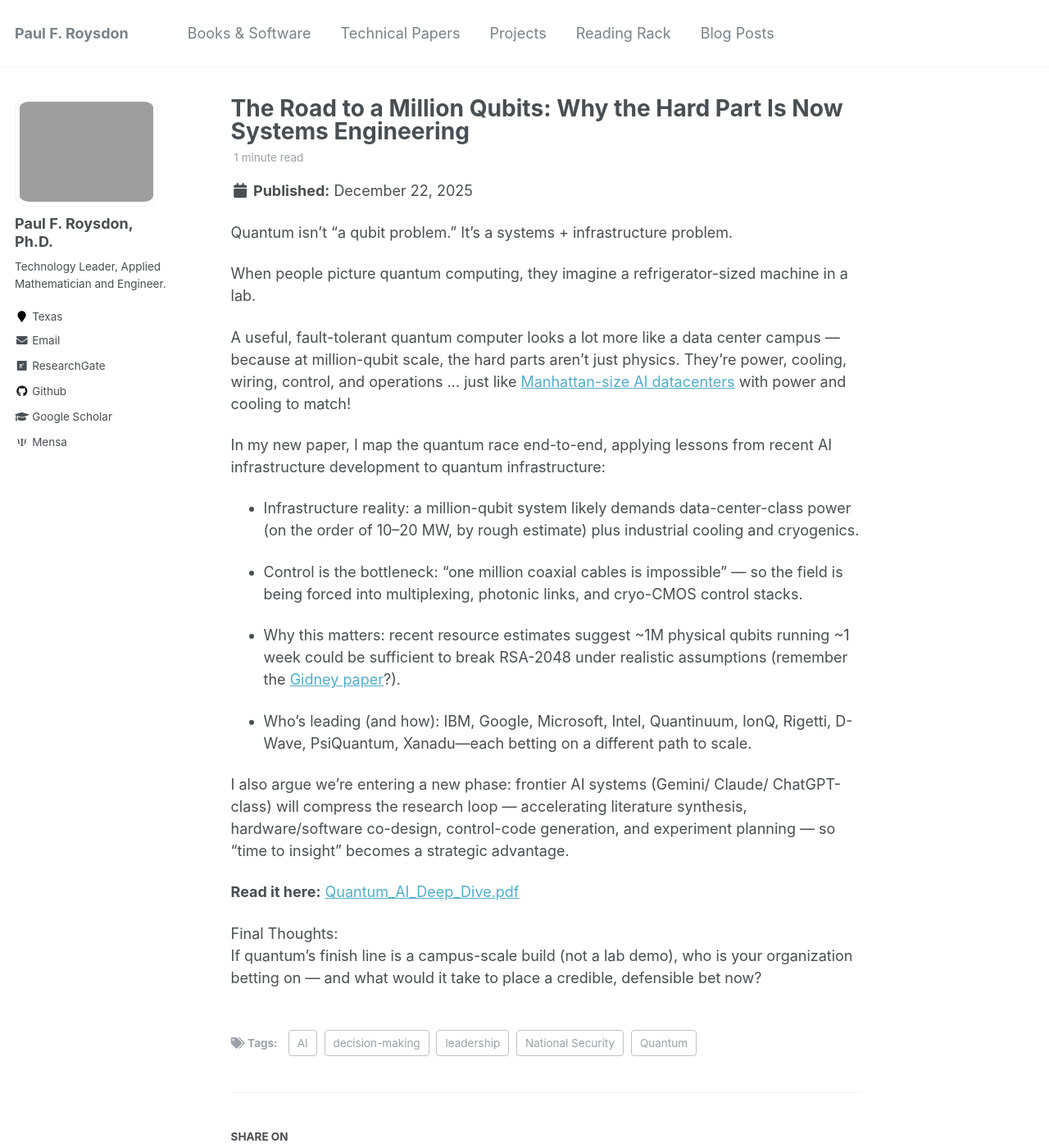
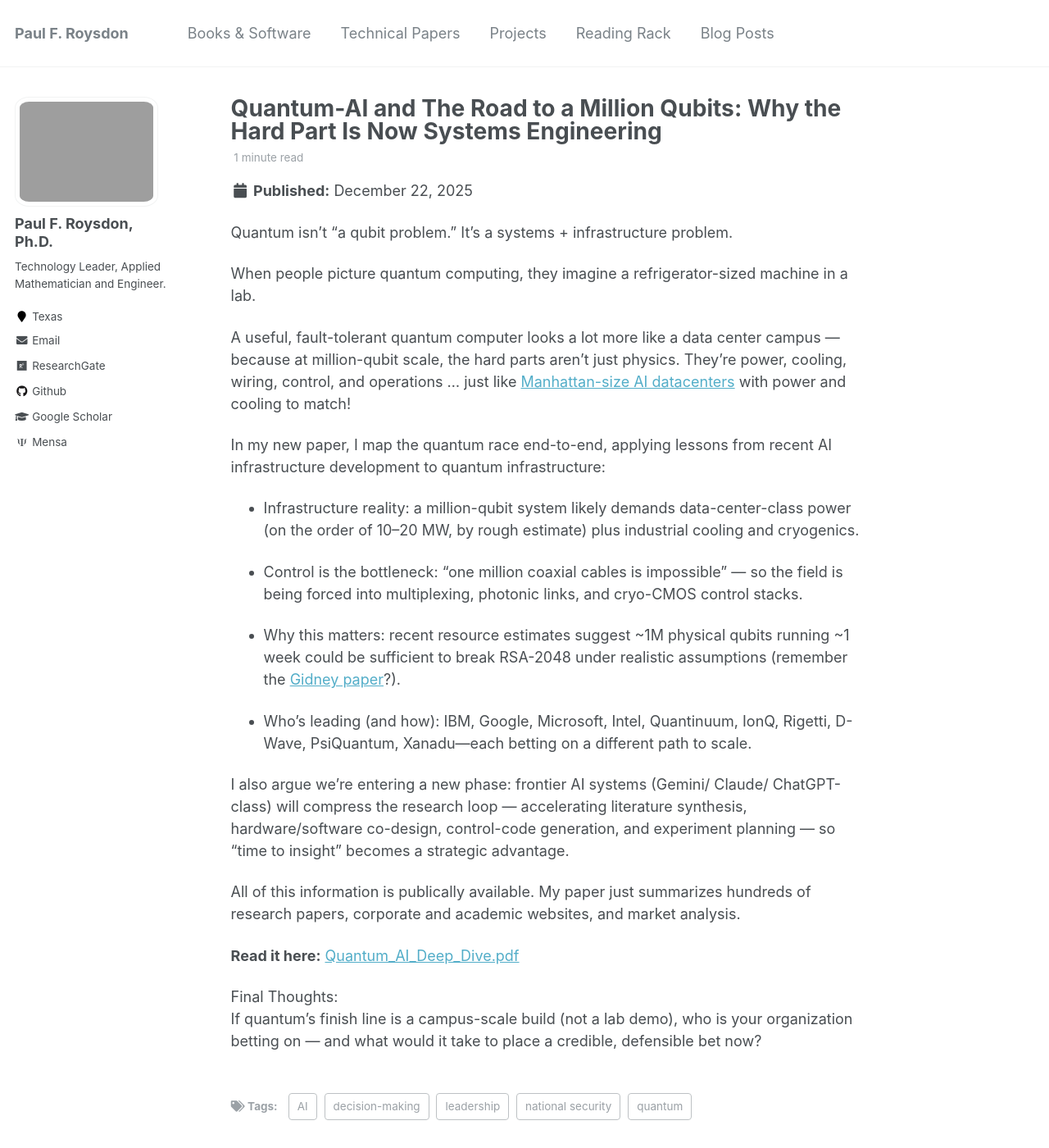
Before and after one commit to pfroysdon/pfroysdon.github.io, a Jekyll site: the page built from _posts/2025-12-22-Quantum_AI_Deep_Dive.md, in a window 1280 px wide and 1400 px high. Shown: the whole window at 82% size. Built offline with Jekyll 4.4.1, drawn with Linux system fonts in a browser that asks for light colours; some web fonts are replaced.

Commit message:
blog update

```diff
--- a/_posts/2025-12-22-Quantum_AI_Deep_Dive.md
+++ b/_posts/2025-12-22-Quantum_AI_Deep_Dive.md
@@ -1,5 +1,5 @@
 ---
-title: "The Road to a Million Qubits: Why the Hard Part Is Now Systems Engineering"
+title: "Quantum-AI and The Road to a Million Qubits: Why the Hard Part Is Now Systems Engineering"
 date: 2025-12-22
 permalink: /posts/2025/12/Quantum_AI_Deep_Dive/
 layout: single
@@ -7,8 +7,8 @@ tags:
   - decision-making
   - leadership
   - AI
-  - Quantum
-  - National Security
+  - quantum
+  - national security
 ---
 
 Quantum isn't "a qubit problem." It's a systems + infrastructure problem.
@@ -28,6 +28,7 @@ In my new paper, I map the quantum race end-to-end, applying lessons from recent
 
 I also argue we're entering a new phase: frontier AI systems (Gemini/ Claude/ ChatGPT-class) will compress the research loop — accelerating literature synthesis, hardware/software co-design, control-code generation, and experiment planning — so "time to insight" becomes a strategic advantage.
 
+All of this information is publically available.  My paper just summarizes hundreds of research papers, corporate and academic websites, and market analysis.
 
 **Read it here:** [Quantum_AI_Deep_Dive.pdf](https://pfroysdon.github.io/files/Quantum_AI_Deep_Dive.pdf)
 
```
Also changed, not shown: _posts/2025-01-15-AI_Trust_for_CISOs.md (+1 -1 lines), _posts/2025-02-14-National_Cyber_Roadmap.md (+4 -2 lines), _posts/2025-03-01-DeepSeek_Primer.md (+2 -1 lines), _posts/2025-03-08-AI_for_National_Security.md (+3 -1 lines), _posts/2025-11-15-Quantum_Roadmap.md (+4 -2 lines).
